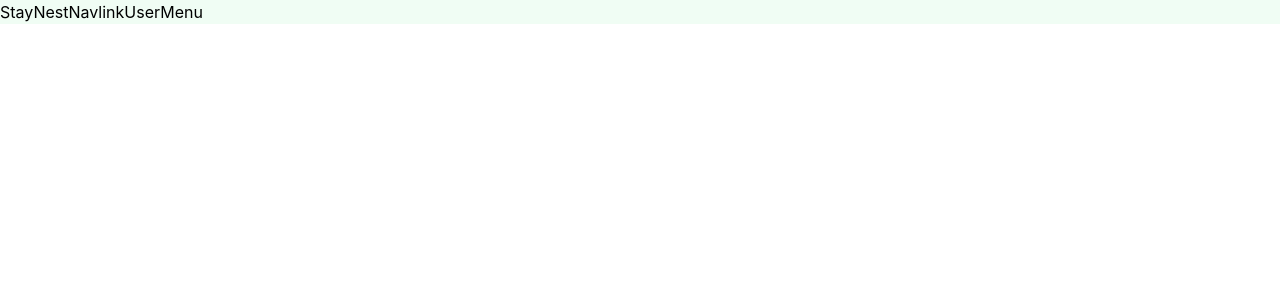
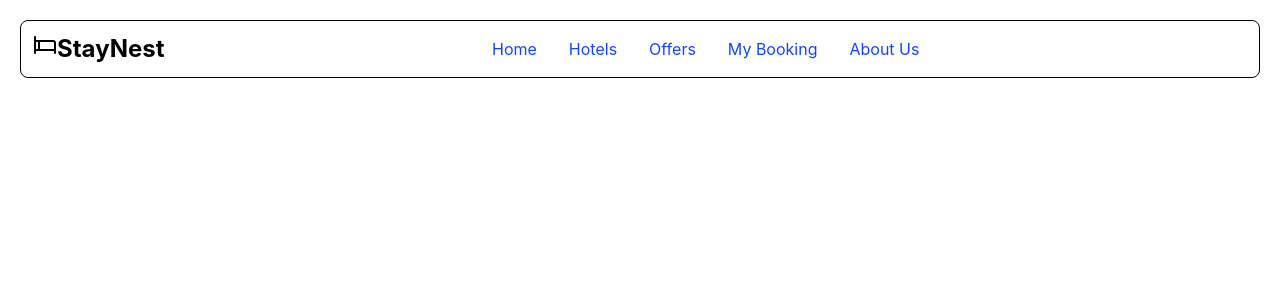
Before and after one commit to NirajPatil333/react-learning, a React (Vite) app in the folder Ui_Project/: page / in a window 1280 px wide. Shown: the top 300 px of the page. Built offline with nearby package versions, Linux system fonts and the light colour scheme.

Commit message:
start making  navbar scetion

```diff
--- a/Ui_Project/package.json
+++ b/Ui_Project/package.json
@@ -11,6 +11,7 @@
   },
   "dependencies": {
     "@tailwindcss/vite": "^4.3.3",
+    "lucide-react": "^1.41.0",
     "react": "^19.2.8",
     "react-dom": "^19.2.8",
     "tailwindcss": "^4.3.3"
--- a/Ui_Project/src/component/Navbar/Logo.jsx
+++ b/Ui_Project/src/component/Navbar/Logo.jsx
@@ -1,10 +1,9 @@
 import React from 'react'
-
+import { Bed } from 'lucide-react';
 const Logo = () => {
   return (
-    <div className=''>
-        <h1 className='text-black-300'>StayNest</h1>
-
+    <div>
+        <h1 className='text-2xl font-bold flex '> <Bed/> StayNest</h1>
     </div>
   )
 }
--- a/Ui_Project/src/component/Navbar/Navbar.jsx
+++ b/Ui_Project/src/component/Navbar/Navbar.jsx
@@ -4,11 +4,11 @@ import UserMenu from './UserMenu'
 
 const Navbar = () => {
   return (
-    <div className='flex bg-green-50'>
-        <Logo/>
-        <Navlink/>
-        <UserMenu/>
-    </div>
+    <nav className='flex justify-between items-center p-3 border m-5 rounded-lg'>
+      <Logo/>
+      <Navlink/>
+      <UserMenu/>
+    </nav>
   )
 }
 
--- a/Ui_Project/src/component/Navbar/Navlink.jsx
+++ b/Ui_Project/src/component/Navbar/Navlink.jsx
@@ -1,8 +1,16 @@
 import React from 'react'
 
 const Navlink = () => {
+  const navlink = ["Home" , "Hotels", "Offers", "My Booking","About Us"];
   return (
-    <div>Navlink</div>
+    <ul className='flex gap-8 text-blue-700 '>
+      {navlink.map((link) =>(
+        <li key={link}>
+          <a href='#'>{link}</a>
+        </li>
+      ))}
+    </ul>
+
   )
 }
 
--- a/Ui_Project/src/component/Navbar/UserMenu.jsx
+++ b/Ui_Project/src/component/Navbar/UserMenu.jsx
@@ -2,7 +2,7 @@ import React from 'react'
 
 const UserMenu = () => {
   return (
-    <div>UserMenu</div>
+    <div></div>
   )
 }
 
```
Also changed, not shown: 1 other file (tests, documents, lock files or other folders).
